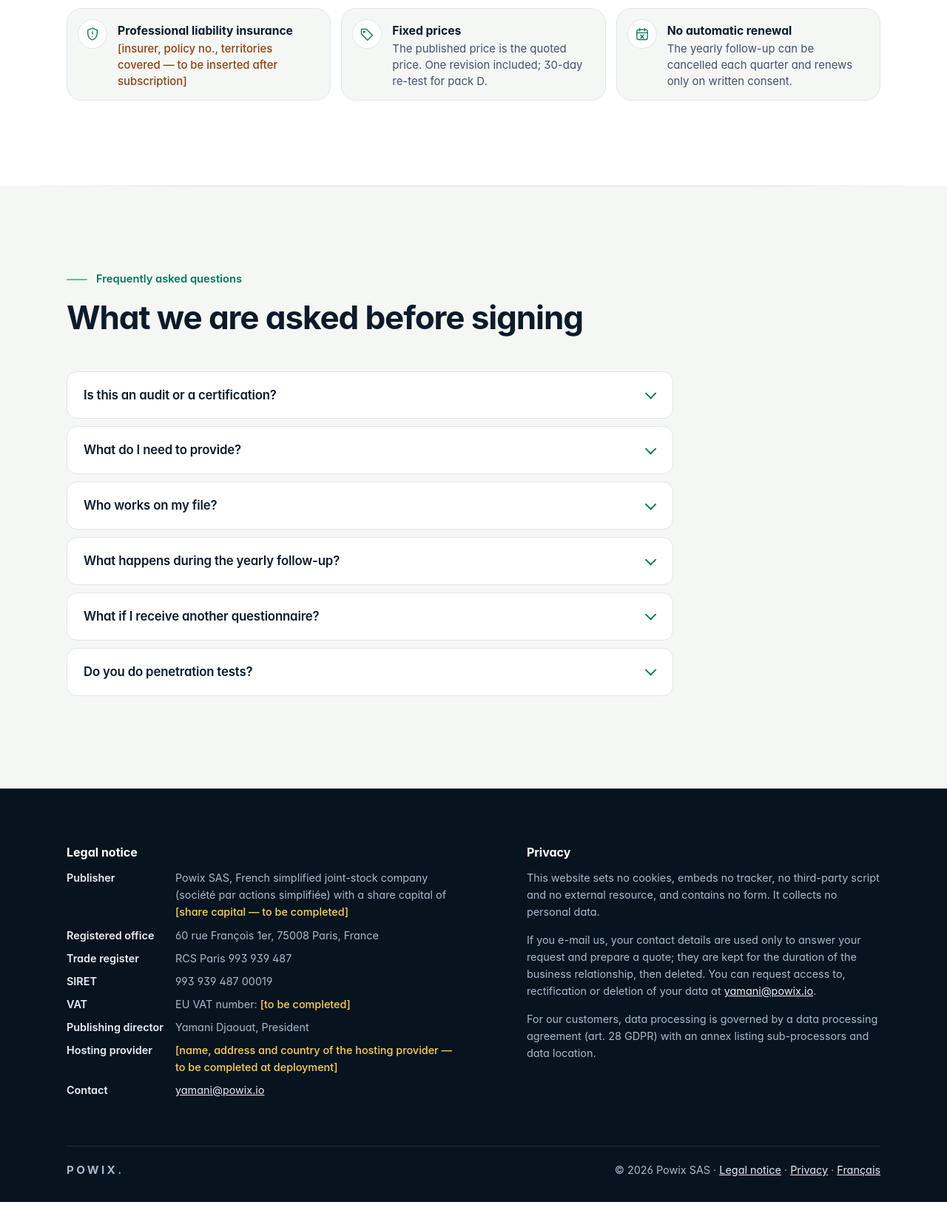
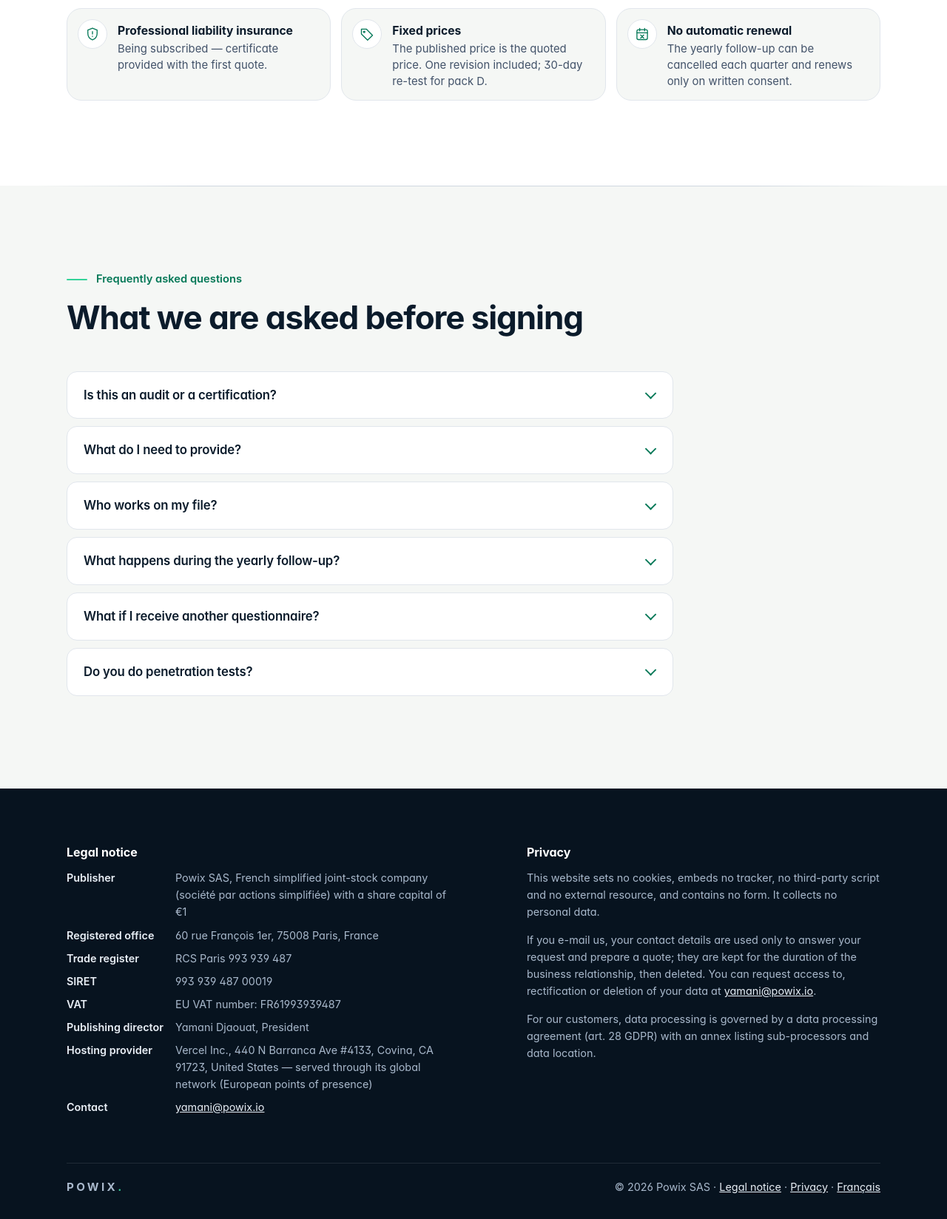
Before and after one commit to powixfze/powix-conformite, a plain HTML site: page en/index.html in a window 1280 px wide. Shown: the part 6172-7820 px from the top of the page at 74% size. Before the commit the page ends 7797 px from the top, so only its background shows below. Drawn offline with Linux system fonts and the light colour scheme.

Commit message:
Mentions légales FR/EN : capital, TVA intracommunautaire, hébergeur, RC Pro
Co-Authored-By: Claude Fable 5.1 <noreply@anthropic.com>
Claude-Session: https://claude.ai/code/session_01CoNwobpqYNKe7eKq9Qp8Mi

```diff
--- a/en/index.html
+++ b/en/index.html
@@ -533,7 +533,7 @@ ul,ol{padding-left:1.2em}
       <li><span class="ico" aria-hidden="true"><svg viewBox="0 0 24 24" fill="none" stroke="currentColor" stroke-width="1.6" stroke-linecap="round" stroke-linejoin="round"><path d="M4 21V5.5L12 3l8 2.5V21"/><path d="M2.5 21h19"/><path d="M9 21v-5h6v5"/><path d="M8 9h2M14 9h2M8 13h2M14 13h2"/></svg></span><div><strong>Powix SAS, Paris</strong>French simplified joint-stock company registered in Paris. Accountable for the file and the invoice.</div></li>
       <li><span class="ico" aria-hidden="true"><svg viewBox="0 0 24 24" fill="none" stroke="currentColor" stroke-width="1.6" stroke-linecap="round" stroke-linejoin="round"><circle cx="12" cy="12" r="9"/><path d="M3 12h18M12 3c2.8 3 2.8 15 0 18M12 3c-2.8 3-2.8 15 0 18"/></svg></span><div><strong>Data hosted in the EU</strong>Team access through an EU-hosted virtual desktop; nothing stored outside the EU. You receive the originals.</div></li>
       <li><span class="ico" aria-hidden="true"><svg viewBox="0 0 24 24" fill="none" stroke="currentColor" stroke-width="1.6" stroke-linecap="round" stroke-linejoin="round"><path d="M7 3h7l4 4v14H7z"/><path d="M14 3v4h4"/><path d="M10 12h5M10 16h5"/><circle cx="8.5" cy="12" r=".5"/><circle cx="8.5" cy="16" r=".5"/></svg></span><div><strong>Declared sub-processing</strong>Everyone who works on your file is listed in the sub-processor annex of the data processing agreement.</div></li>
-      <li><span class="ico" aria-hidden="true"><svg viewBox="0 0 24 24" fill="none" stroke="currentColor" stroke-width="1.6" stroke-linecap="round" stroke-linejoin="round"><path d="M12 2.5l7.5 3v5.6c0 5-3.2 8.8-7.5 10.4C7.7 19.9 4.5 16.1 4.5 11.1V5.5z"/><path d="M12 8v4M12 15.5v.5"/></svg></span><div><strong>Professional liability insurance</strong><span class="todo">[insurer, policy no., territories covered — to be inserted after subscription]</span></div></li>
+      <li><span class="ico" aria-hidden="true"><svg viewBox="0 0 24 24" fill="none" stroke="currentColor" stroke-width="1.6" stroke-linecap="round" stroke-linejoin="round"><path d="M12 2.5l7.5 3v5.6c0 5-3.2 8.8-7.5 10.4C7.7 19.9 4.5 16.1 4.5 11.1V5.5z"/><path d="M12 8v4M12 15.5v.5"/></svg></span><div><strong>Professional liability insurance</strong><span>Being subscribed — certificate provided with the first quote.</span></div></li>
       <li><span class="ico" aria-hidden="true"><svg viewBox="0 0 24 24" fill="none" stroke="currentColor" stroke-width="1.6" stroke-linecap="round" stroke-linejoin="round"><path d="M3 12V4h8l10 10-8 8z"/><circle cx="7.5" cy="8.5" r="1.2"/></svg></span><div><strong>Fixed prices</strong>The published price is the quoted price. One revision included; 30-day re-test for pack D.</div></li>
       <li><span class="ico" aria-hidden="true"><svg viewBox="0 0 24 24" fill="none" stroke="currentColor" stroke-width="1.6" stroke-linecap="round" stroke-linejoin="round"><rect x="3.5" y="5" width="17" height="16" rx="2.5"/><path d="M3.5 10h17M8 3v4M16 3v4"/><path d="M9.5 13.5l5 5M14.5 13.5l-5 5"/></svg></span><div><strong>No automatic renewal</strong>The yearly follow-up can be cancelled each quarter and renews only on written consent.</div></li>
     </ul>
@@ -583,13 +583,13 @@ ul,ol{padding-left:1.2em}
       <section id="mentions-legales" aria-labelledby="legal-title">
         <h2 id="legal-title">Legal notice</h2>
         <dl>
-          <dt>Publisher</dt><dd>Powix SAS, French simplified joint-stock company (société par actions simplifiée) with a share capital of <span class="todo">[share capital — to be completed]</span></dd>
+          <dt>Publisher</dt><dd>Powix SAS, French simplified joint-stock company (société par actions simplifiée) with a share capital of €1</dd>
           <dt>Registered office</dt><dd>60 rue François 1er, 75008 Paris, France</dd>
           <dt>Trade register</dt><dd>RCS Paris 993 939 487</dd>
           <dt>SIRET</dt><dd>993 939 487 00019</dd>
-          <dt>VAT</dt><dd>EU VAT number: <span class="todo">[to be completed]</span></dd>
+          <dt>VAT</dt><dd>EU VAT number: FR61993939487</dd>
           <dt>Publishing director</dt><dd>Yamani Djaouat, President</dd>
-          <dt>Hosting provider</dt><dd><span class="todo">[name, address and country of the hosting provider — to be completed at deployment]</span></dd>
+          <dt>Hosting provider</dt><dd>Vercel Inc., 440 N Barranca Ave #4133, Covina, CA 91723, United States — served through its global network (European points of presence)</dd>
           <dt>Contact</dt><dd><a href="mailto:yamani@powix.io">yamani@powix.io</a></dd>
         </dl>
       </section>
```
Also changed, not shown: index.html (+4 -4 lines).
